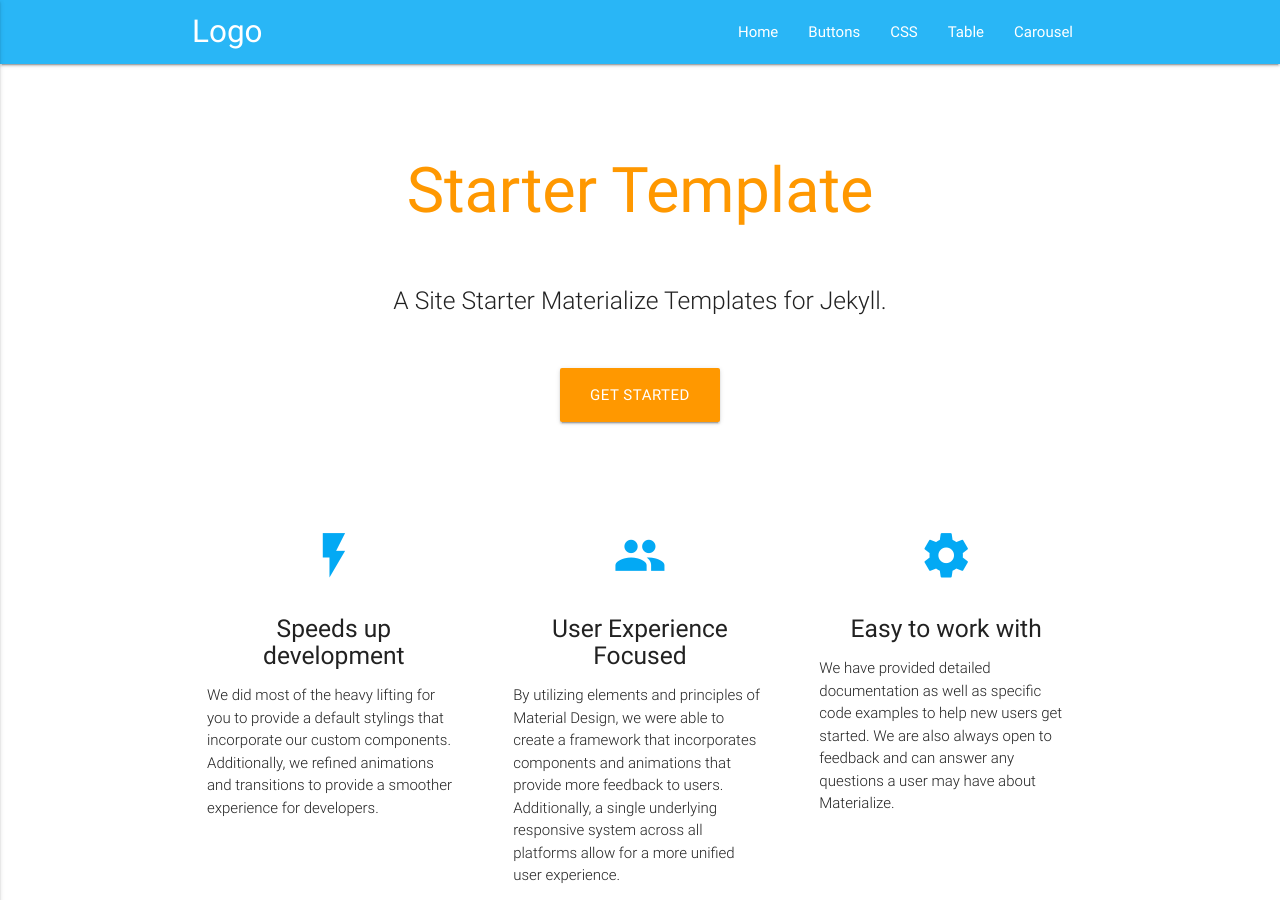
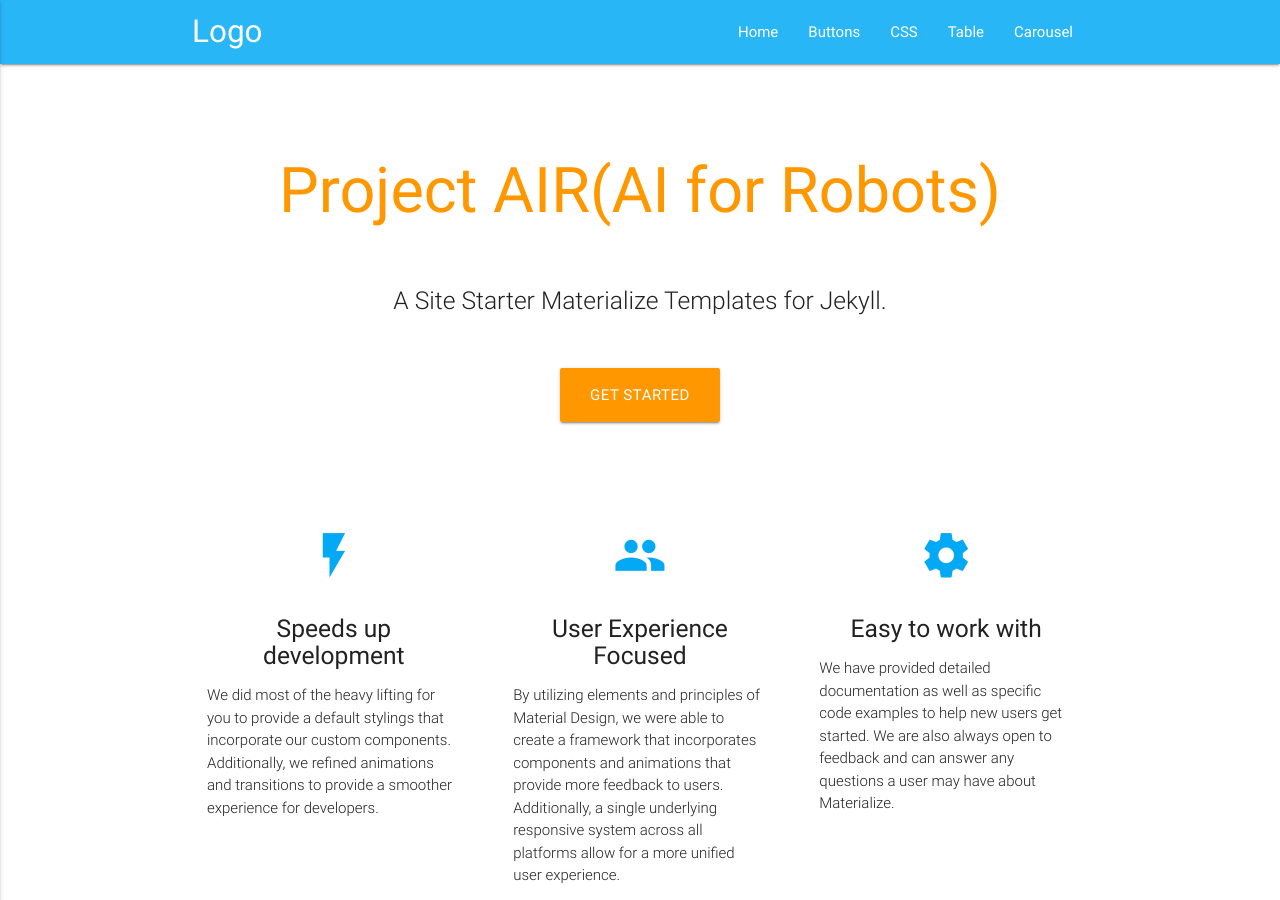
Before and after one commit to airproject2017/airproject2017.github.io, a Jekyll site: the page built from index.md, in a window 1280 px wide and 900 px high. Built offline with Jekyll 4.4.1, drawn with Linux system fonts in a browser that asks for light colours.

Commit message:
some config changed

```diff
--- a/_config.yml
+++ b/_config.yml
@@ -1,8 +1,8 @@
-title: Starter Template
-author: Panoramedia
-email: panoramedia@gmail.com
+title: Project AIR(AI for Robots)
+author: Minsu Jang
+email: minsu@etri.re.kr
 description: > # this means to ignore newlines until "baseurl:"
-  A Site Starter Materialize Templates for Jekyll
+  Home of Project AIR
 
 twitter_username: macrod68
 github_username:  macrod68
```
